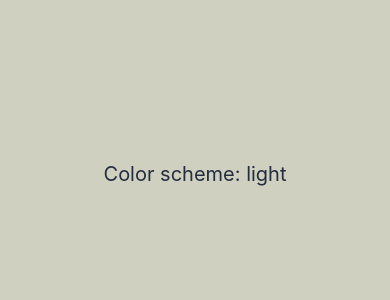
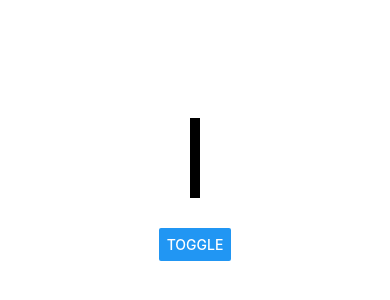
Before and after one commit to JayLiuZymber/expo-app, a React Native app: screen / in a window 390 px wide. Shown: the part 248-548 px from the top of the page. Built offline with nearby package versions, Linux system fonts and the light colour scheme.

Commit message:
+ Animation $ npx expo install react-native-reanimated

```diff
--- a/App.js
+++ b/App.js
@@ -1,21 +1,38 @@
 /*
-Color themes - Expo Documentation
-https://docs.expo.dev/develop/user-interface/color-themes/
+Animation - Expo Documentation
+https://docs.expo.dev/develop/user-interface/animation/
  */
-import { Text, StyleSheet, View, useColorScheme } from 'react-native';
-import { StatusBar } from 'expo-status-bar'; // Automatically switches bar style based on theme.
+import Animated, {
+  useSharedValue,
+  withTiming,
+  useAnimatedStyle,
+  Easing,
+} from 'react-native-reanimated';
+import { View, Button, StyleSheet } from 'react-native';
 
-export default function App() {
-  const colorScheme = useColorScheme();
+export default function AnimatedStyleUpdateExample() {
+  const randomWidth = useSharedValue(10);
 
-  const themeTextStyle = colorScheme === 'light' ? styles.lightThemeText : styles.darkThemeText;
-  const themeContainerStyle =
-    colorScheme === 'light' ? styles.lightContainer : styles.darkContainer;
+  const config = {
+    duration: 500,
+    easing: Easing.bezier(0.5, 0.01, 0, 1),
+  };
+
+  const style = useAnimatedStyle(() => {
+    return {
+      width: withTiming(randomWidth.value, config),
+    };
+  });
 
   return (
-    <View style={[styles.container, themeContainerStyle]}>
-      <Text style={[styles.text, themeTextStyle]}>Color scheme: {colorScheme}</Text>
-      <StatusBar />
+    <View style={styles.container}>
+      <Animated.View style={[styles.box, style]} />
+      <Button
+        title="toggle"
+        onPress={() => {
+          randomWidth.value = Math.random() * 350;
+        }}
+      />
     </View>
   );
 }
@@ -26,19 +43,10 @@ const styles = StyleSheet.create({
     alignItems: 'center',
     justifyContent: 'center',
   },
-  text: {
-    fontSize: 20,
-  },
-  lightContainer: {
-    backgroundColor: '#d0d0c0',
-  },
-  darkContainer: {
-    backgroundColor: '#242c40',
-  },
-  lightThemeText: {
-    color: '#242c40',
-  },
-  darkThemeText: {
-    color: '#d0d0c0',
+  box: {
+    width: 100,
+    height: 80,
+    backgroundColor: 'black',
+    margin: 30,
   },
 });
--- a/package.json
+++ b/package.json
@@ -21,7 +21,8 @@
     "react-native": "0.74.1",
     "react-native-safe-area-context": "4.10.1",
     "react-native-web": "~0.19.10",
-    "expo-image": "~1.12.9"
+    "expo-image": "~1.12.9",
+    "react-native-reanimated": "~3.10.1"
   },
   "devDependencies": {
     "@babel/core": "^7.20.0"
```
Also changed, not shown: 1 other file (tests, documents, lock files or other folders).
